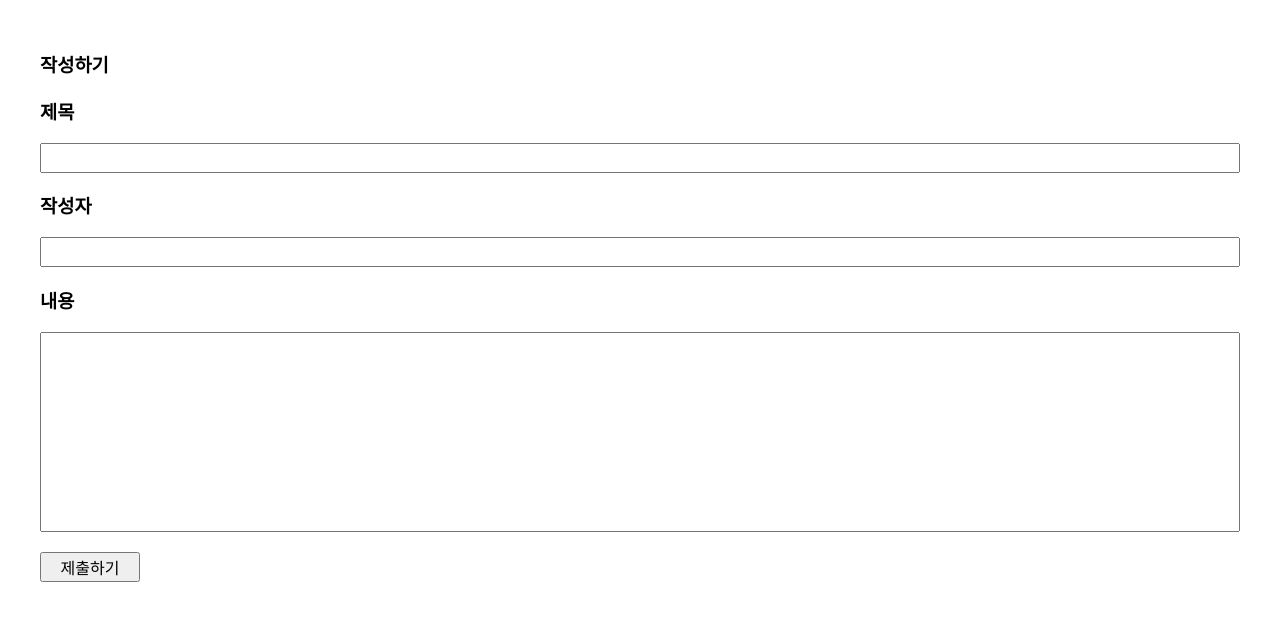
After one commit to rheehot/personal-projects-1, a Flask app: page /write in a window 1280 px wide. The commit adds this page. Shown: the top 621 px of the page. Run offline with Flask 2, Linux system fonts and the light colour scheme.

Commit message:
게시판 내용과 mysql 연동 완료, 로그인 기능 및 검색 기능 구현 필요

```diff
--- a/app.py
+++ b/app.py
@@ -1,4 +1,6 @@
-from flask import Flask, request, render_template
+from flask import Flask, request, render_template, redirect
+from flask.helpers import url_for
+import datetime
 import pymysql
 
 
@@ -13,15 +15,28 @@ db = pymysql.connect(
 )
 cur = db.cursor()
 
-sql = "SELECT * from board"
-cur.execute(sql)
 
-data_list = cur.fetchall()
+@app.route("/", methods=['GET', 'POST'])
+def home():
+    if request.method == 'GET':
+        sql = "SELECT * from board"
+        cur.execute(sql)
+        data_list = cur.fetchall()
+        return render_template("index.html", data_list=data_list)
+    elif request.method == 'POST':
+        board_title = request.form['board_title']
+        board_text = request.form['board_text']
+        board_writer = request.form['board_writer']
+        board_submit = datetime.datetime.now().strftime("%Y-%m-%d")
+        sql = "INSERT INTO board (board_title, board_text, board_writer, board_submit) VALUES (%s, %s, %s, %s);"
+        cur.execute(sql, (board_title, board_text, board_writer, board_submit))
+        db.commit()
+    return redirect(url_for('home'))
 
 
-@app.route("/")
-def home():
-    return render_template("index.html", data_list=data_list)
+@ app.route("/write", methods=['GET', 'POST'])
+def write():
+    return render_template("write.html")
 
 
 if __name__ == "__main__":
--- a/static/styles.css
+++ b/static/styles.css
@@ -82,7 +82,11 @@ table tr td:nth-child(2) {
 }
 
 
-.write {
+.write{
     text-align: right;
     margin-right: 20px;
 }
+
+form {
+    display: inline;
+}
--- /dev/null
+++ b/static/write_styles.css
@@ -0,0 +1,43 @@
+* {
+    text-align: center;
+    box-sizing: border-box;
+    text-decoration: none;
+}
+
+body {
+    width: 1200px;
+    margin-left: auto;
+    margin-right: auto;
+    margin-top: 50px;
+}
+
+body h3 {
+    text-align: left;
+}
+
+input {
+    display: inline;
+    width: 1200px;
+    text-align: left;
+    font-size: 16px;
+}
+
+#board_title, #board_writer{
+    height: 30px;
+}
+
+
+#board_text {
+    height: 200px;
+}
+form {
+    margin-top: 20px;
+    text-align: left;
+}
+
+#btn_submit {
+    display: inline-block;
+    width: 100px;
+    text-align: center;
+    margin-top: 20px;
+}
--- a/templates/index.html
+++ b/templates/index.html
@@ -17,7 +17,7 @@
     <table class="table">
         <tr>
             <th class="table_num">번호</th>
-            <th class="table_contents">내용</th>
+            <th class="table_contents">제목</th>
             <th class="table_writer">작성자</th>
             <th class="table_date">작성일</th>
         </tr>
@@ -25,8 +25,8 @@
         <tr>
             <td>{{data[0]}}</td>
             <td>{{data[1]}}</td>
-            <td>{{data[2]}}</td>
             <td>{{data[3]}}</td>
+            <td>{{data[4]}}</td>
         </tr>
         {% endfor %}
     </table>
@@ -42,7 +42,7 @@
         </ul>
     </div>
     <div class="write">
-        <button class="btn_write">글쓰기</button>
+        <form action="/write"><button class="btn_write">글쓰기</button></form>
     </div>
 
 
--- /dev/null
+++ b/templates/write.html
@@ -0,0 +1,26 @@
+<!DOCTYPE html>
+<html lang="en">
+
+<head>
+    <meta charset="UTF-8">
+    <meta name="viewport" content="width=device-width, initial-scale=1.0">
+    <link rel="stylesheet" type="text/css" href="/static/write_styles.css">
+    <link rel="stylesheet" type="text/css" href="{{ url_for('static', filename='write_styles.css') }}" />
+    <title>Document</title>
+</head>
+
+<body>
+    <h3>작성하기</h3>
+    <!-- <h4>제목</h4> -->
+    <form method="POST" action="/">
+        <h3>제목</h3>
+        <input type="text" name="board_title" id="board_title"></input>
+        <h3>작성자</h3>
+        <input type="text" name="board_writer" id="board_writer"></input>
+        <h3>내용</h3>
+        <input type="text" name="board_text" id="board_text"></input>
+        <input type="submit" id="btn_submit" value="제출하기">
+    </form>
+</body>
+
+</html>
--- /dev/null
+++ b/test.py
@@ -0,0 +1,5 @@
+import datetime
+
+x = datetime.datetime.now()
+
+print(x.strftime("%Y-%m-%d"))
```
